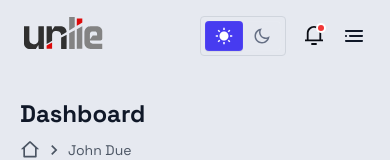
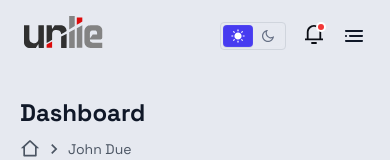
Before and after one commit to nur-it/react-un-lion-dashboard, a React (Vite) app: page / in a window 390 px wide. Shown: the top 160 px of the page. Built offline with nearby package versions, Linux system fonts and the light colour scheme.

Commit message:
refactor: adjust padding and margins for improved layout in ThreatDetection and Header components

```diff
--- a/src/components/screen/Home/ThreatDetection/ThreatDetection.jsx
+++ b/src/components/screen/Home/ThreatDetection/ThreatDetection.jsx
@@ -5,7 +5,7 @@ const ThreatDetection = () => {
   return (
     <div className="w-full space-y-6 rounded-lg border border-gray-200 bg-white dark:border-white/[10%] dark:bg-white/[4%]">
       <div className="flex flex-col items-center justify-between gap-6 p-4 sm:flex-row sm:gap-3 sm:p-6">
-        <div className="flex w-full items-center justify-between gap-1 sm:justify-start flex-wrap sm:gap-2">
+        <div className="flex w-full flex-wrap items-center justify-between gap-1 sm:justify-start sm:gap-2">
           <h5 className="whitespace-nowrap text-lg font-bold text-secondary_main dark:text-white sm:text-xl">
             Threat Detection
           </h5>
@@ -15,16 +15,16 @@ const ThreatDetection = () => {
             </p>
           </div>
         </div>
-        <div className="flex h-10 w-full items-center gap-2.5 rounded-lg border border-gray300 bg-[#0000000F] dark:bg-[#FFFFFF0F] dark:border-[#E4E7EC1A] px-4 py-3 sm:max-w-[384px]">
+        <div className="flex h-10 w-full items-center gap-2.5 rounded-lg border border-gray300 bg-[#0000000F] px-4 py-3 dark:border-[#E4E7EC1A] dark:bg-[#FFFFFF0F] sm:max-w-[384px]">
           <img src={search} alt="search" />
           <input
             type="text"
             placeholder="Search Threats"
-            className="h-full w-full bg-transparent text-sm text-black outline-none dark:text-white dark:placeholder:text-[#FFFFFF80] placeholder:text-[#98A2B3]"
+            className="h-full w-full bg-transparent text-sm text-black outline-none placeholder:text-[#98A2B3] dark:text-white dark:placeholder:text-[#FFFFFF80]"
           />
         </div>
       </div>
-      <div className="pl-4 pb-4 sm:pb-6 sm:pl-6 sm:pr-6 w-full">
+      <div className="w-full pb-4 pl-4 sm:pb-6 sm:pl-6 sm:pr-6">
         <ThreatDetectionTable />
       </div>
     </div>
--- a/src/layouts/header.jsx
+++ b/src/layouts/header.jsx
@@ -37,25 +37,25 @@ const Header = () => {
         </h5>
       </div>
       <div className="flex items-center gap-3 lg:hidden">
-        <div className="inline-flex items-center rounded border-[0.5px] border-[#D0D5DD] p-1 dark:border-[#282C3F]">
+        <div className="inline-flex items-center rounded border-[0.5px] border-[#D0D5DD] p-0.5 dark:border-[#282C3F]">
           <button
             onClick={() => setTheme("light")}
             className={cn(
-              "rounded border-[0.5px] border-white_opacity05 bg-transparent px-2 py-1 text-[#667085] dark:text-[#D0D5DD]",
+              "rounded border-[0.5px] border-white_opacity05 bg-transparent px-1.5 py-0.5 text-[#667085] dark:text-[#D0D5DD]",
               theme === "light" &&
                 "bg-primary_main text-white shadow-secondary",
             )}
           >
-            <SunIcon />
+            <SunIcon className="h-4 w-4" />
           </button>{" "}
           <button
             onClick={() => setTheme("dark")}
             className={cn(
-              "rounded border-[0.5px] border-white_opacity05 bg-transparent px-2 py-1 text-[#667085] dark:text-[#D0D5DD]",
+              "rounded border-[0.5px] border-white_opacity05 bg-transparent px-1.5 py-0.5 text-[#667085] dark:text-[#D0D5DD]",
               theme === "dark" && "bg-primary_main text-white shadow-secondary",
             )}
           >
-            <MoonIcon />
+            <MoonIcon className="h-4 w-4" />
           </button>
         </div>
         <div className="bg-transparent">
```
